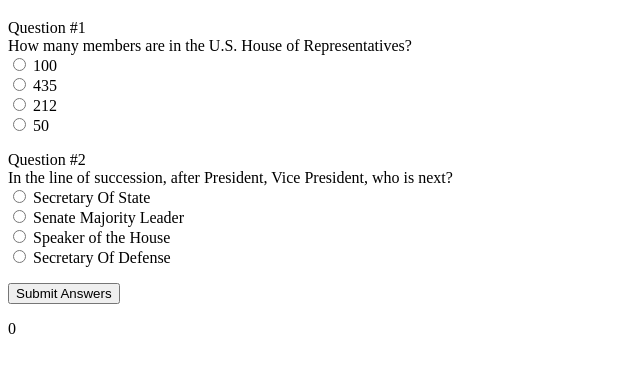
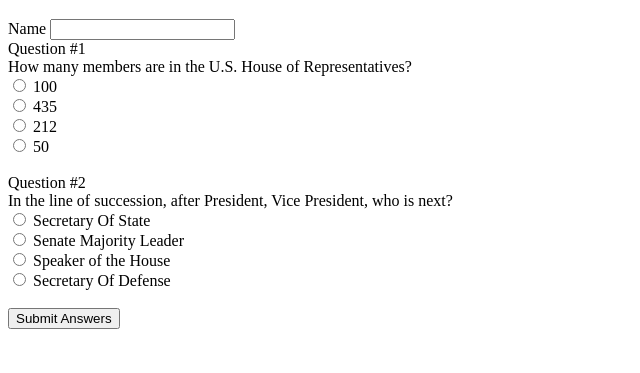
Before and after one commit to KJTempas/civicsQuiz, a plain HTML site: page index.html in a window 1280 px wide. Shown: the part 61-434 px from the top of the page, without its empty margins (0-640 px from the left). Drawn offline with Linux system fonts and the light colour scheme.

Commit message:
working on reading answers

```diff
--- a/index.html
+++ b/index.html
@@ -6,75 +6,47 @@
 
 <head>
 <title> Civics Quiz </title>
+<script async defer src="civics.js"></script>  <!--ties js page to this page-->
 </head>
 <body>
 
 <h1>Test your knowledge of Civics</h1>
+<!--<form action=  url of server goes here>-->
+    <form>
+        <label for="name">Name</label>
+        <input id="name" class="form-control" type="text" name="name"required>
+        <br>
 
-<p class="questions">
+
+ <div class="questions">
     Question #1<br>
     How many members are in the U.S. House of Representatives?<br>
-    <input type="radio" name="members"class="members" value="100" class="wrongAnswer"/> 100 <br>
-    <input type="radio" name="members" class="members"value="435" id="correctAnswer"/> 435<br>
-    <input type="radio" name="members" class="members"value="211" class="wrongAnswer"/> 212<br>
-    <input type="radio" name="members" class="members"value="50" class="wrongAnswer"/> 50<br>
-</p>
 
-<p class="questions">
+    <input type="radio" name="quest1" value="100" class="wrongAnswer"/> 100 <br>
+    <input type="radio" name="quest1"  value="435" class="correctAnswer"/> 435<br>
+    <input type="radio" name="quest1"  value="211" class="wrongAnswer"/> 212<br>
+    <input type="radio" name="quest1"  value="50" class="wrongAnswer"/> 50<br>
+</div>
+
+<br>
+<div class="questions">
     Question #2<br>
     In the line of succession, after President, Vice President, who is next?<br>
-    <input type="radio" name="successor" value="SecretaryOfState" class="wrongAnswer"/> Secretary Of State <br>
-    <input type="radio" name="successor" value="SenateMajLeader" class="wrongAnswer"/> Senate Majority Leader<br>
-    <input type="radio" name="successor" value="HouseSpeaker" id="correctAnswer"/> Speaker of the House<br>
-    <input type="radio" name="successor" value="SecretaryOfDefense/" class="wrongAnswer"> Secretary Of Defense<br>
-</p>
+
+    <input type="radio" name="quest2" value="SecretOfState" class="wrongAnswer"/> Secretary Of State <br>
+    <input type="radio" name="quest2" value="SenMajLeader" class="wrongAnswer"/> Senate Majority Leader<br>
+    <input type="radio" name="quest2" value="SpeakerHouse" class="correctAnswer"/> Speaker of the House<br>
+    <input type="radio" name="quest2" value="SecretDef" class="wrongAnswer"> Secretary Of Defense<br>
+</div>
+
+
+<br>
 
 <button id="submit">Submit Answers</button>
+<br>
 <p id="yourScore"></p>
 
-<script>
-let totalScore=0
-//finding elements in the html
-let indivScore=document.querySelector('#yourScore')
-let submitButton = document.querySelector('#submit')
-
-submitButton.addEventListener('click', function() {
-    //when the user clicks the submit button
-    //for each question - if answer=correct, then add 1 to total score
-    //select all of the questions by class
-    let questions = document.querySelectorAll('.questions')
-    //loop through the questions
-    questions.forEach(function(question) {
-        //select the correct answer radio button by id
-        let correctAnswer = document.querySelector('#correctAnswer')
-        //select the incorrect answer radio buttons by class
-
-        //give the correct answer buttons a listener
-        correctAnswer.addEventListener('click', function(){
-            //if the correct answer button is clicked, add 1 to the totalScore
-            //need an if - if whatever was selected has the id =correct?
-        totalScore++
-        })
-        //is this really needed?????
-        //let wrongAnswers = document.querySelectorAll('.wrongAnswer')
-        //for(let x=0; x<wrongAnswers.length; x++){
-         //   let wrongAnswer=wrongAnswers[x]
-           // wrongAnswer.addEventListener('click', function(){
-            //no change
-            //totalScore = totalScore+0
-        //})
-        //}
-
-    })
-
-})
-
-//show person's score
-indivScore.innerHTML = totalScore
-//need to clear answers, store this person's score
-
-
-</script>
+</form>
 
 </body>
 </html>
```
